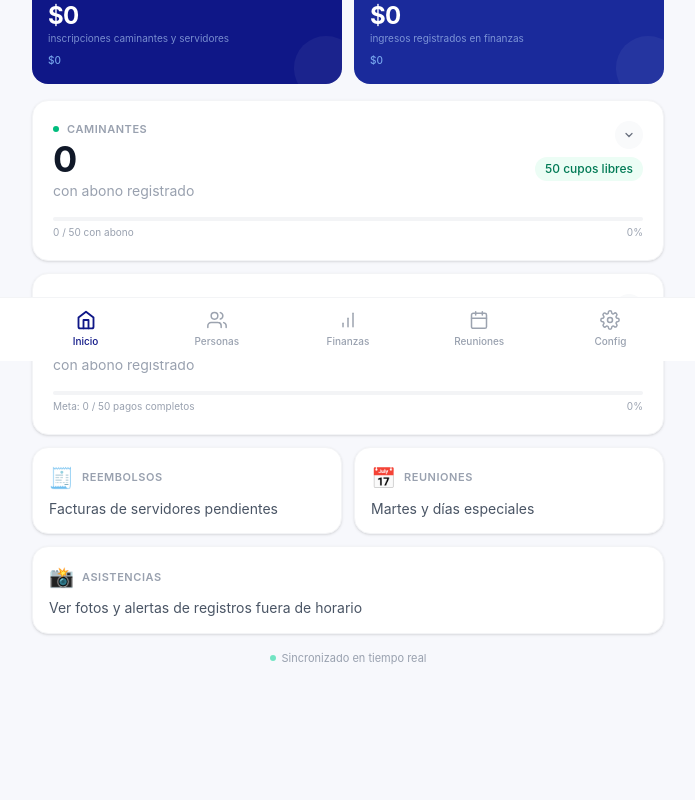
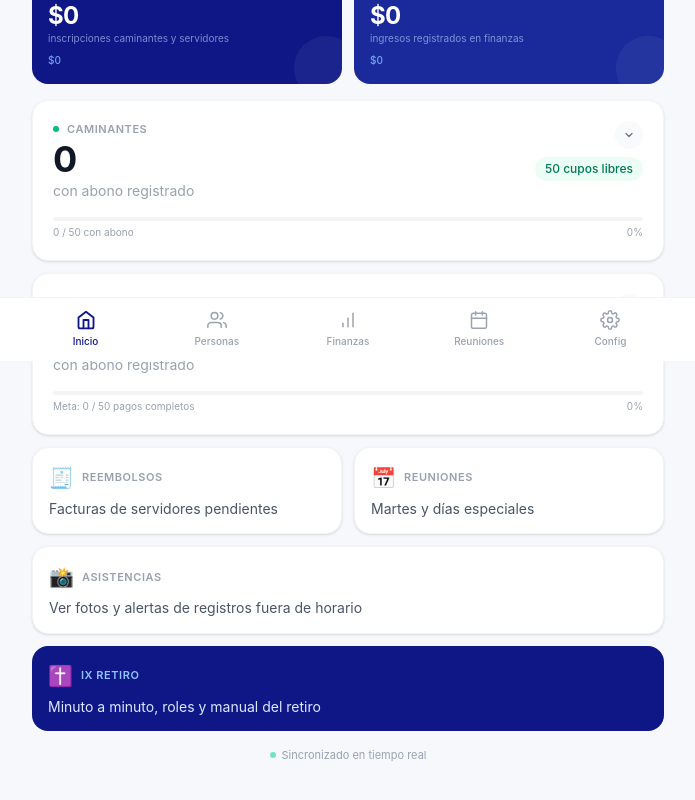
Before and after one commit to EffetaMazuren/EffetaMazuren-App, a Next.js app: page /dashboard in a window 1280 px wide. Shown: the part 439-1239 px from the top of the page, without its empty margins (292-987 px from the left). Before the commit the page ends 1209 px from the top, so only its background shows below. Built offline with nearby package versions, Linux system fonts and the light colour scheme; no server answers; the database is empty.

Commit message:
Update page.tsx

```diff
--- a/app/dashboard/page.tsx
+++ b/app/dashboard/page.tsx
@@ -473,7 +473,7 @@ export default function DashboardPage() {
             <p className="text-sm text-gray-600 leading-tight">Martes y días especiales</p>
           </button>
 
-          <button
+ <button
             onClick={() => router.push('/dashboard/asistencias')}
             className="col-span-2 bg-white rounded-2xl p-4 shadow-sm border border-gray-100 text-left hover:shadow-md transition-shadow relative"
           >
@@ -488,6 +488,19 @@ export default function DashboardPage() {
               </span>
             )}
           </button>
+
+          <button
+            onClick={() => router.push('/dashboard/retiro')}
+            className="col-span-2 bg-[#0f1787] rounded-2xl p-4 text-left hover:opacity-90 transition-opacity"
+          >
+            <div className="flex items-center gap-2 mb-2">
+              <span className="text-xl">✝️</span>
+              <span className="text-[11px] font-semibold text-blue-300 uppercase tracking-wider">IX Retiro</span>
+            </div>
+            <p className="text-sm text-blue-100 leading-tight">Minuto a minuto, roles y manual del retiro</p>
+          </button>
+
+
         </div>
 
         {/* Indicador en tiempo real */}
```
